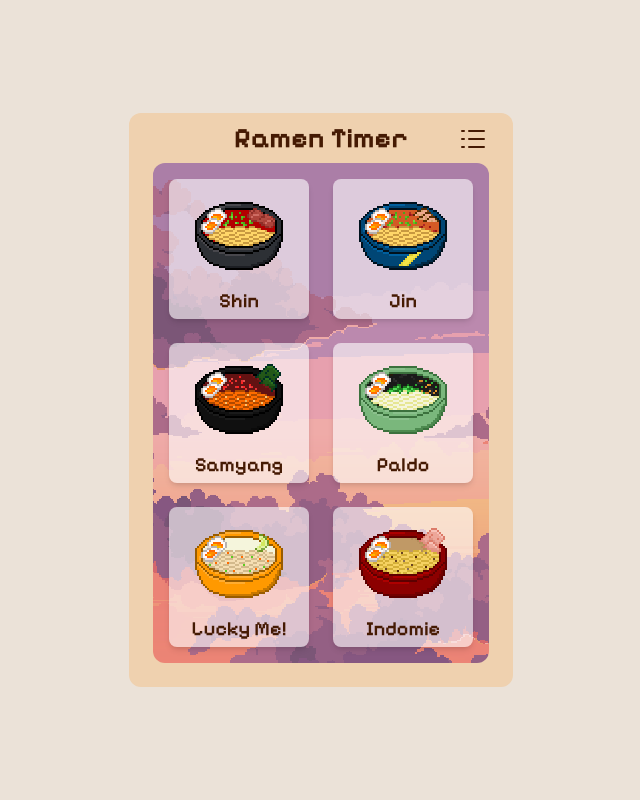
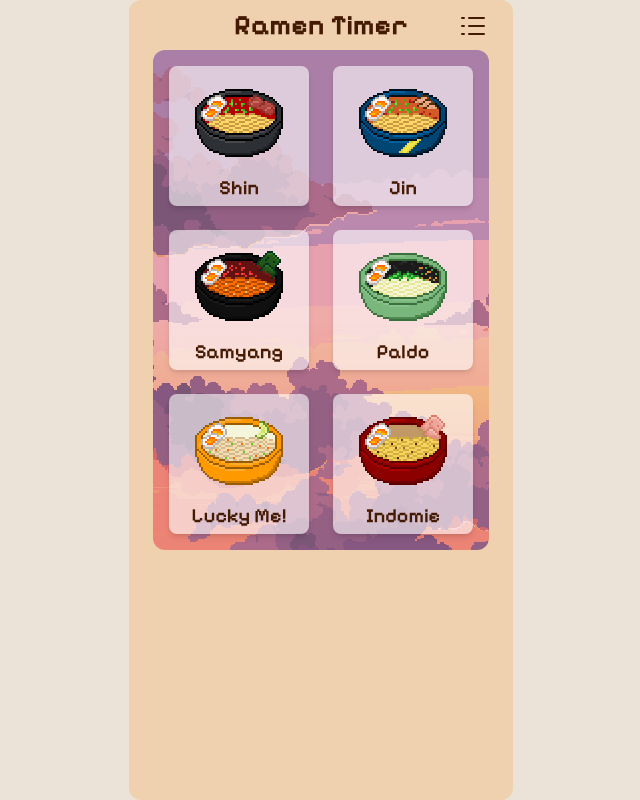
Before and after one commit to shhhkun/ramentimer, a Next.js app: page / in a window 1280 px wide. Shown: the whole page, without its empty margins (319-959 px from the left). Built offline with nearby package versions, Linux system fonts and the light colour scheme; no server answers; a web font is replaced by a local one.

Commit message:
testing different card alignment

```diff
--- a/src/app/globals.css
+++ b/src/app/globals.css
@@ -22,7 +22,7 @@
   height: 100vh;
   display: flex;
   justify-content: center;
-  align-items: center;
+  align-items: flex-center;
   overflow: hidden;
 }
 
--- a/src/app/layout.jsx
+++ b/src/app/layout.jsx
@@ -8,7 +8,7 @@
     <html lang="en">
       <body>
         <div
-          className="flex justify-center items-center min-h-screen w-screen"
+          className="flex justify-center w-screen" //items-center min-h-screen
           style={{
             backgroundColor: "#ebe2d8",
           }}
```
